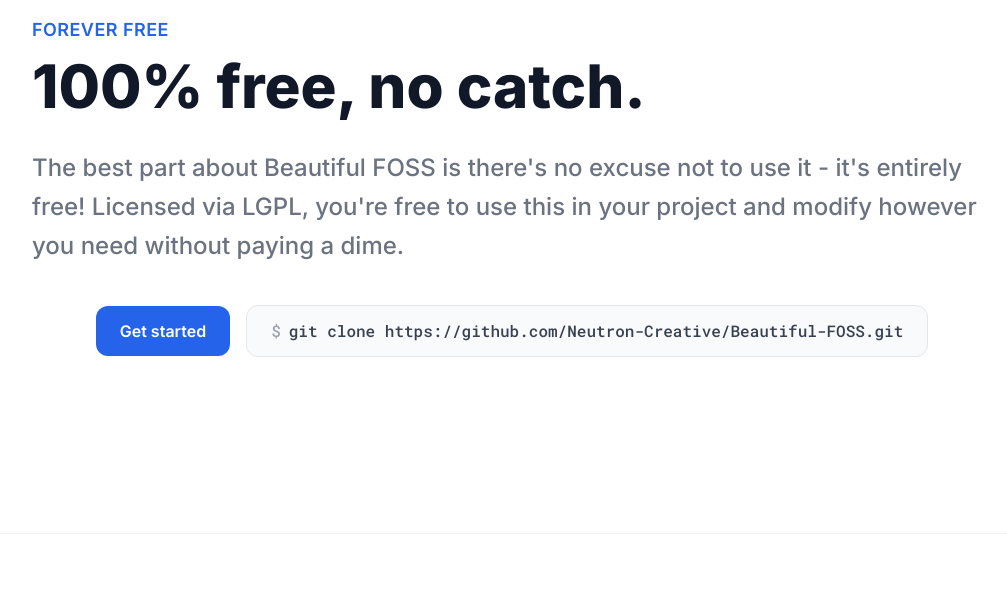
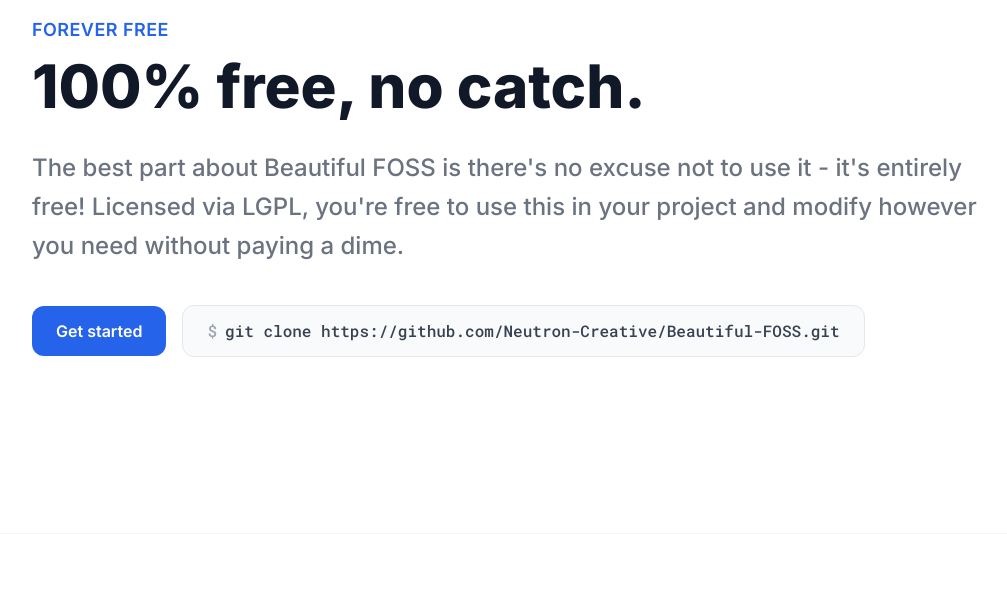
Before and after one commit to Neutron-Creative/Beautiful-FOSS, a plain HTML site: page www/index.html in a window 1280 px wide. Shown: the part 2528-3120 px from the top of the page, without its empty margins (128-1135 px from the left). Drawn offline with nearby package versions, Linux system fonts and the light colour scheme.

Commit message:
WWW v1 finished

```diff
--- a/www/index.html
+++ b/www/index.html
@@ -31,7 +31,7 @@
       .terminal, .terminal * { font-family: 'Roboto Mono', 'Inter', sans-serif !important; }
       .social-mark { opacity: .5; width:20px; height: auto; }
       .social-mark:hover { opacity: 1; }
-      html, body { width: 100vw; height: auto; min-height: 100vh; }
+      html, body { width: 100vw; height: auto; min-height: 100vh; margin: 0; padding: 0; overflow-x: hidden; }
     </style>
   </head>
   <body class="w-screen min-h-screen h-auto text-gray-500 leading-relaxed">
@@ -162,7 +162,7 @@
         <h2 class="text-lg tracking-wide font-semibold text-blue-600 uppercase mb-3">Forever free</h2>
         <h3 class="text-6xl text-gray-900 font-extrabold mb-8">100% free, no catch.</h3>
         <p class="text-2xl leading-relaxed font-medium mb-10">The best part about Beautiful FOSS is there's no excuse not to use it - it's entirely free! Licensed via LGPL, you're free to use this in your project and modify however you need without paying a dime.</p>
-        <div class="flex flex-col md:flex-row items-center space-x-4 w-full items-center justify-center">
+        <div class="flex flex-col md:flex-row items-center space-x-4 w-full items-center justify-center md:justify-start">
           <a href="https://github.com/Neutron-Creative/Beautiful-FOSS" class="text-center w-full md:w-auto font-semibold text-white bg-blue-600 hover:bg-blue-500  py-3 px-6 rounded-xl">Get started</a>
           <div class="terminal hidden md:flex flex-none bg-gray-50 text-gray-400 hover:text-gray-900 rounded-xl items-center justify-center space-x-2 px-6 py-3 border border-gray-200 w-full md:w-auto">
             <span>$</span>
```
